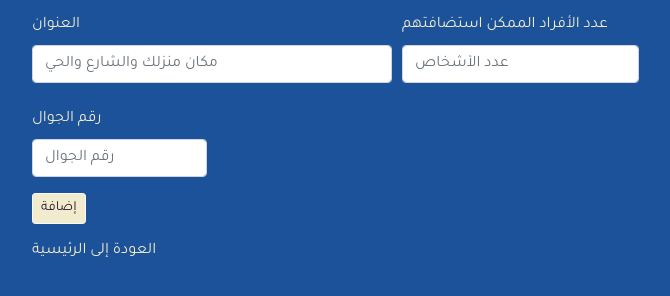
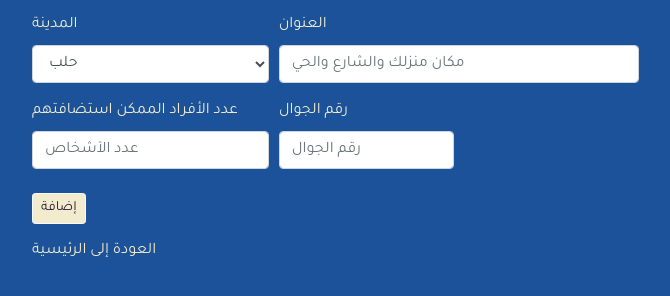
Before and after one commit to itsmais/syria-fire-relief, a plain HTML site: page add_person.html in a window 1280 px wide. Shown: the part 338-634 px from the top of the page, without its empty margins (243-913 px from the left). Drawn offline with nearby package versions, Linux system fonts and the light colour scheme.

Commit message:
added syrian cities

```diff
--- a/add_person.html
+++ b/add_person.html
@@ -48,11 +48,32 @@
 							<div class=" invalid-feedback">
 						الرجاء إدخال الاسم
 					</div>
+
 			</div>
-
 
 		</div>
 		<div class="form-row">
+
+			<div class="col-md-4 mb-3">
+				<label for="validationCustom03">المدينة</label>
+
+				<select class="form-control form-control">
+					<option>حلب</option>
+					<option>دمشق</option>
+					<option>ريف دمشق</option>
+					<option>حمص</option>
+					<option>اللاذقية</option>
+					<option>حماة</option>
+					<option>طرطوس</option>
+					<option>الرقة</option>
+					<option>دير الزور</option>
+					<option>السويداء</option>
+					<option>الحسكة</option>
+					<option>درعا</option>
+					<option>إدلب</option>
+					<option>القنيطرة</option>
+				</select>
+			</div>
 			<div class="col-md-6 mb-3">
 				<label for="validationCustom03">العنوان</label>
 				<input type="text" class="form-control" id="validationCustom03" placeholder="مكان منزلك والشارع والحي"
@@ -63,7 +84,7 @@
 			</div>
 			<div class="col-md-4 mb-4">
 				<label for="validationCustom04">عدد الأفراد الممكن استضافتهم</label>
-				<input type="text" class="form-control" id="validationCustom04" placeholder="عدد الأشخاص" required>
+				<input type="number" class="form-control" id="validationCustom04" placeholder="عدد الأشخاص" required>
 				<div class="invalid-feedback">
 					الرجاء إدخال عدد أفراد العائلة الممكن إغاثتها
 				</div>
```
Also changed, not shown: index.html (+1 -1 lines).
